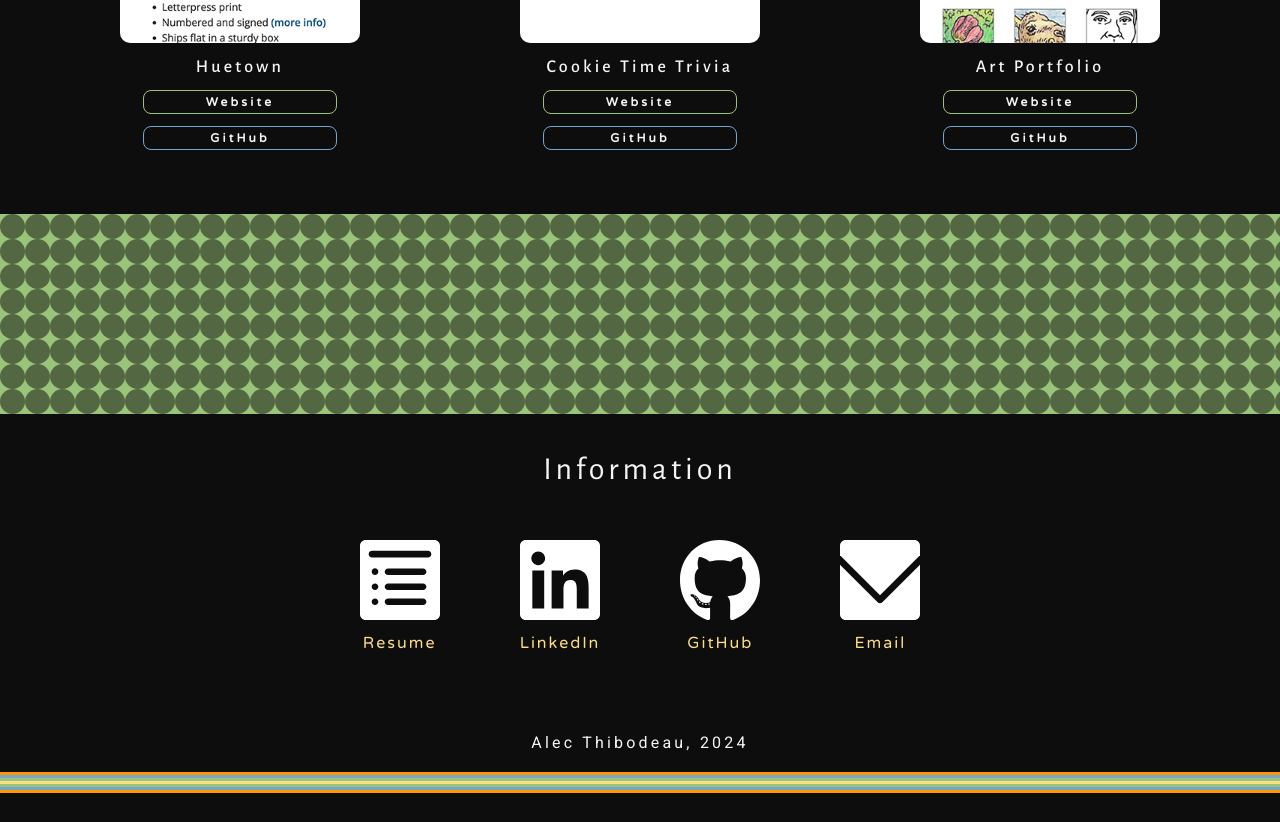
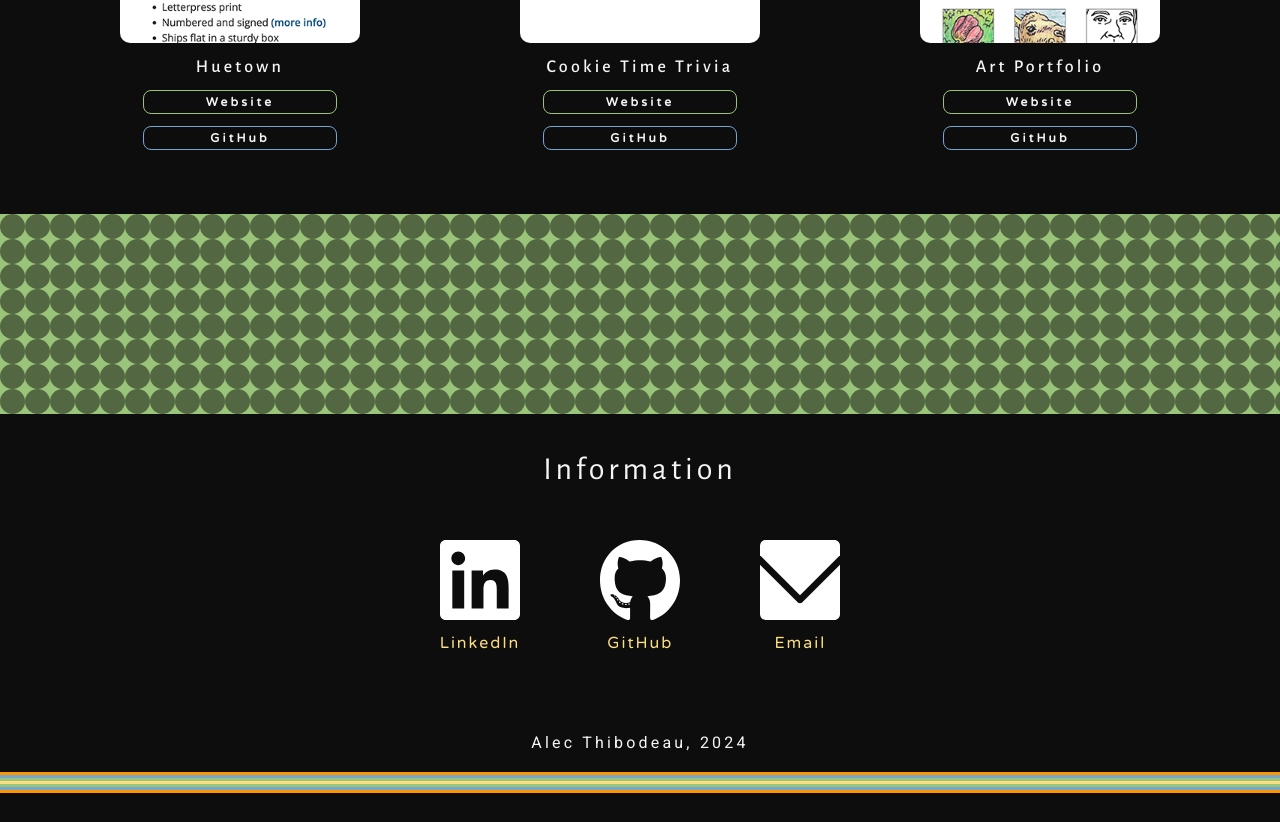
Before and after one commit to alecthibodeau/alecthibodeau.github.io, a React (Create React App) app: page / in a window 1280 px wide. Shown: the part 2258-3080 px from the top of the page. Built offline with nearby package versions, Linux system fonts and the light colour scheme.

Commit message:
Update Footer links

```diff
--- a/src/components/Footer.tsx
+++ b/src/components/Footer.tsx
@@ -42,7 +42,7 @@ function Footer(props: { isBreakpointXs: boolean, viewportWidth: number }): JSX.
           {helpers.formatTitleCase(sections.information)}
         </h3>
         <div className="information-box">
-          {constants.informationItems.map(renderInformationItem)}
+          {constants.informationItems.slice(1).map(renderInformationItem)}
         </div>
         <div className="credit">
           {`Alec Thibodeau, ${new Date().getFullYear()}`}
```
